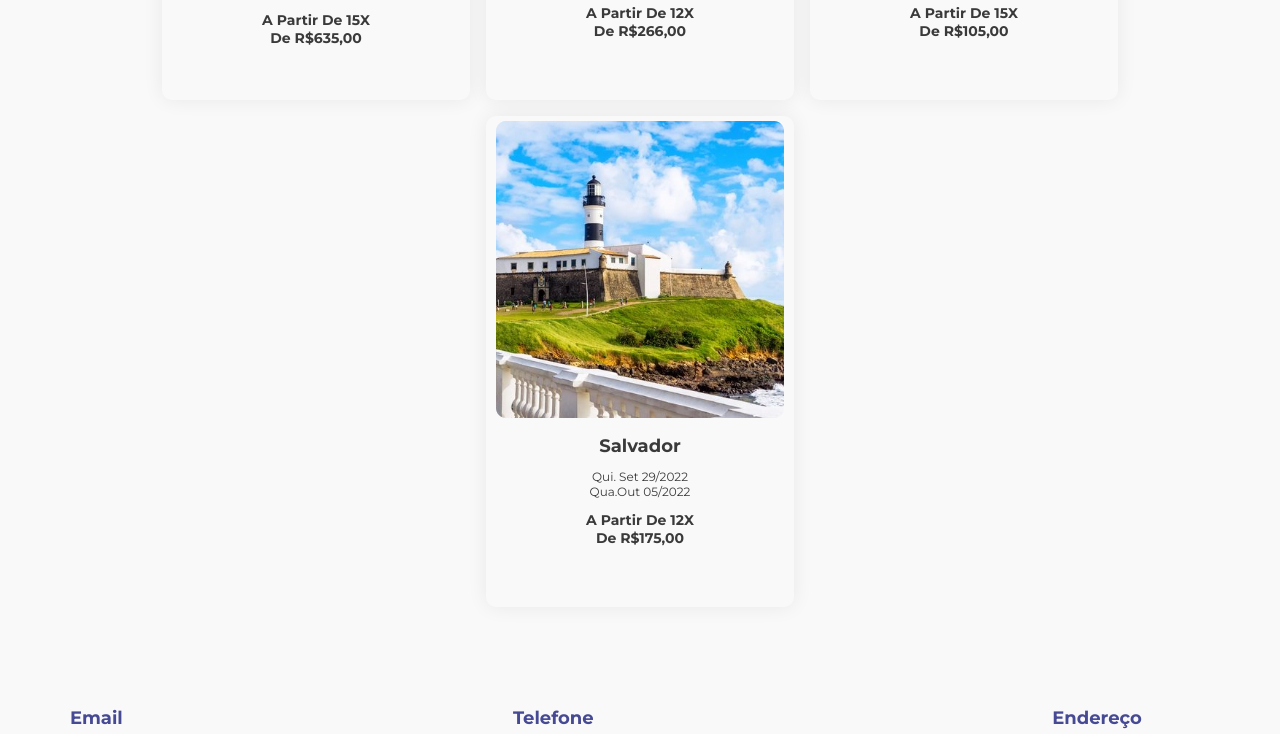
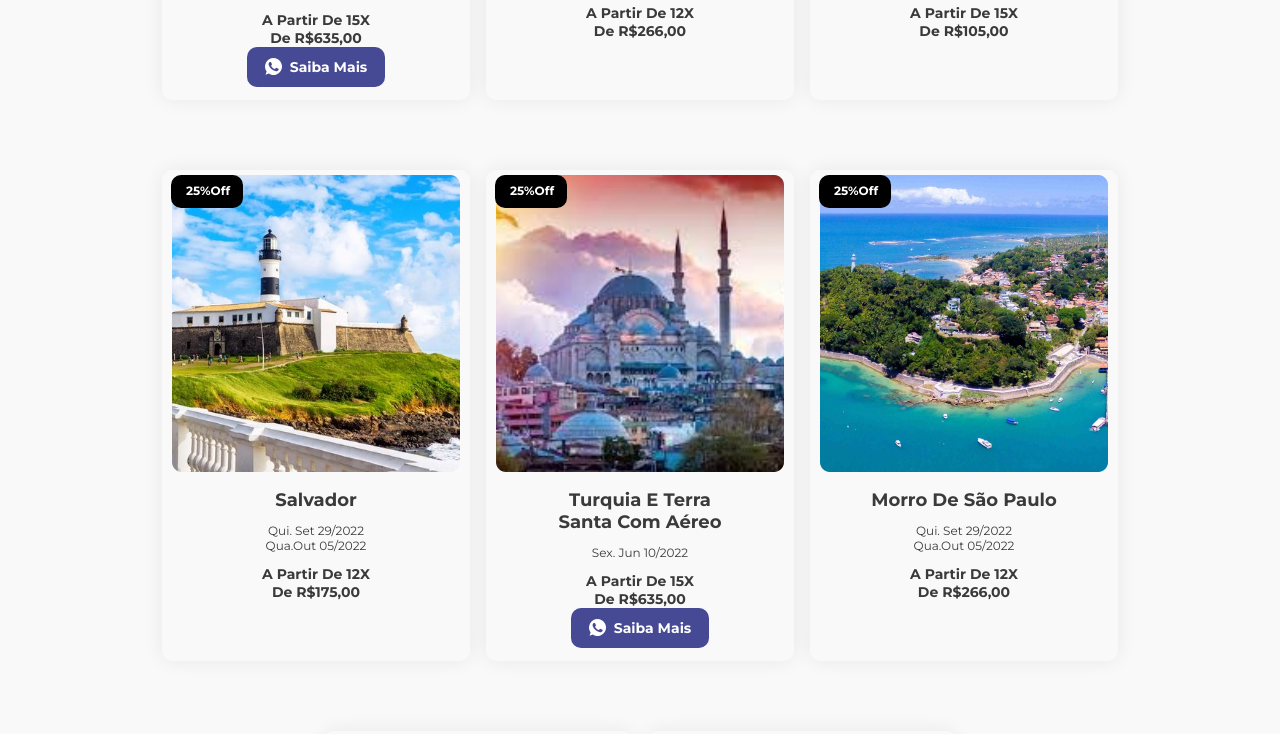
Before and after one commit to GuiLeoni14/BeepDigital_Reactjs, a React (Vite) app: page / in a window 1280 px wide. Shown: the part 1536-2270 px from the top of the page. Built offline with nearby package versions, Linux system fonts and the light colour scheme.

Commit message:
ajustando cards city

```diff
--- /dev/null
+++ b/src/components/DefaultButton/index.tsx
@@ -0,0 +1,14 @@
+import { Container, Icon } from './styles';
+type DefaultButtonProps = {
+    text: string;
+    iconUrl: string;
+    customClass?: string;
+};
+export function DefaultButton({ text, customClass, iconUrl }: DefaultButtonProps) {
+    return (
+        <Container className={customClass}>
+            {iconUrl && <Icon src={iconUrl} />}
+            {text}
+        </Container>
+    );
+}
--- /dev/null
+++ b/src/components/DefaultButton/styles.ts
@@ -0,0 +1,23 @@
+import styled from 'styled-components';
+
+export const Container = styled.button`
+    padding: 0rem 1.8rem;
+    line-height: 4rem;
+    border-radius: 1rem;
+    font-style: normal;
+    font-weight: bold;
+    font-size: 1.4rem;
+    display: flex;
+    align-items: center;
+    justify-content: center;
+    background-color: ${({ theme }) => theme.colors.second};
+    cursor: pointer;
+    color: ${({ theme }) => theme.colors.primary};
+    transition: all 0.3s;
+`;
+
+export const Icon = styled.img`
+    width: 1.7rem;
+    height: 1.7rem;
+    margin-right: 0.8rem;
+`;
--- a/src/pages/Home/CardCity/index.tsx
+++ b/src/pages/Home/CardCity/index.tsx
@@ -1,7 +1,8 @@
 import { ReactNode } from 'react';
-
+import { DefaultButton } from '../../../components/DefaultButton';
+import icon_whats from '../../../assets/img/icon-whats.svg';
 import { Container, Top, Bottom, IconDiscount, IconPlane } from './styles';
-
+import icon_plane from '../../../assets/img/icon-plane.svg';
 interface CardCityProps {
     title: string;
     date: string;
@@ -9,21 +10,26 @@ interface CardCityProps {
     price: string;
     showPlane?: boolean;
     showButton?: boolean;
+    discount?: string;
 }
 
-function CardCity({ title, date, iconUrl, price, showPlane, showButton }: CardCityProps) {
+function CardCity({ title, date, iconUrl, price, showPlane, showButton, discount }: CardCityProps) {
     return (
         <Container>
             <Top>
-                <IconDiscount />
-                {showPlane && <IconPlane />}
+                {discount && (
+                    <IconDiscount>
+                        <span>{discount}</span>
+                    </IconDiscount>
+                )}
+                {showPlane && <IconPlane src={icon_plane} />}
                 <img src={iconUrl} alt="" />
             </Top>
             <Bottom>
                 <h3>{title}</h3>
                 <span>{date}</span>
                 <h4>{price}</h4>
-                {showButton && <button>Saiba mais</button>}
+                {showButton && <DefaultButton text="Saiba Mais" iconUrl={icon_whats} />}
             </Bottom>
         </Container>
     );
--- a/src/pages/Home/CardCity/styles.ts
+++ b/src/pages/Home/CardCity/styles.ts
@@ -17,6 +17,7 @@ export const Top = styled.div`
     display: flex;
     align-items: center;
     justify-content: center;
+    position: relative;
     & > img:last-child {
         width: 100%;
         max-width: 28.8rem;
@@ -48,5 +49,23 @@ export const Bottom = styled.div`
         font-weight: bold;
     }
 `;
-export const IconDiscount = styled.img``;
-export const IconPlane = styled.img``;
+export const IconDiscount = styled.div`
+    width: 7.2rem;
+    line-height: 3.2rem;
+    border-radius: 1rem;
+    background-color: ${({ theme }) => theme.colors.gray};
+    position: absolute;
+    top: 0rem;
+    left: 0.4rem;
+    & > span {
+        font-size: 1.2rem;
+        padding: 0rem 1.5rem;
+        font-weight: bold;
+        color: ${({ theme }) => theme.colors.primary};
+    }
+`;
+export const IconPlane = styled.img`
+    position: absolute;
+    top: 0rem;
+    right: 0.4rem;
+`;
--- a/src/pages/Home/index.tsx
+++ b/src/pages/Home/index.tsx
@@ -53,24 +53,59 @@ export default function Home() {
                     title="Turquia E Terra Santa Com Aéreo"
                     date="Sex. Jun 10/2022"
                     price="A Partir De 15X De R$635,00"
+                    showButton={true}
+                    showPlane={true}
+                    discount="25%Off"
                 />
                 <CardCity
                     iconUrl={getImageUrl('city-two.png')}
                     title="Morro De São Paulo"
                     date="Qui. Set 29/2022 Qua.Out 05/2022"
                     price="A Partir De 12X De R$266,00"
+                    discount="25%Off"
                 />
                 <CardCity
                     iconUrl={getImageUrl('city-try.png')}
                     title="Fortaleza"
                     date="Sab. Out 01/2022 Qua.Out 05/2022"
                     price="A Partir De 15X De R$105,00"
+                    discount="25%Off"
                 />
                 <CardCity
                     iconUrl={getImageUrl('city-for.png')}
                     title="Salvador"
                     date="Qui. Set 29/2022 Qua.Out 05/2022"
                     price="A Partir De 12X De R$175,00"
+                    discount="25%Off"
+                />
+                <CardCity
+                    iconUrl={getImageUrl('city-one.png')}
+                    title="Turquia E Terra Santa Com Aéreo"
+                    date="Sex. Jun 10/2022"
+                    price="A Partir De 15X De R$635,00"
+                    showButton={true}
+                    discount="25%Off"
+                />
+                <CardCity
+                    iconUrl={getImageUrl('city-two.png')}
+                    title="Morro De São Paulo"
+                    date="Qui. Set 29/2022 Qua.Out 05/2022"
+                    price="A Partir De 12X De R$266,00"
+                    discount="25%Off"
+                />
+                <CardCity
+                    iconUrl={getImageUrl('city-try.png')}
+                    title="Fortaleza"
+                    date="Sab. Out 01/2022 Qua.Out 05/2022"
+                    price="A Partir De 15X De R$105,00"
+                    discount="25%Off"
+                />
+                <CardCity
+                    iconUrl={getImageUrl('city-for.png')}
+                    title="Salvador"
+                    date="Qui. Set 29/2022 Qua.Out 05/2022"
+                    price="A Partir De 12X De R$175,00"
+                    discount="25%Off"
                 />
             </MainCity>
         </Container>
--- a/src/pages/Home/styles.ts
+++ b/src/pages/Home/styles.ts
@@ -23,5 +23,5 @@ export const MainCity = styled.div`
     align-items: center;
     justify-content: center;
     flex-wrap: wrap;
-    gap: 1.6rem;
+    gap: 7rem 1.6rem;
 `;
```
Also changed, not shown: src/assets/img/icon-plane.svg (added), src/assets/img/icon-whats.svg (added).
